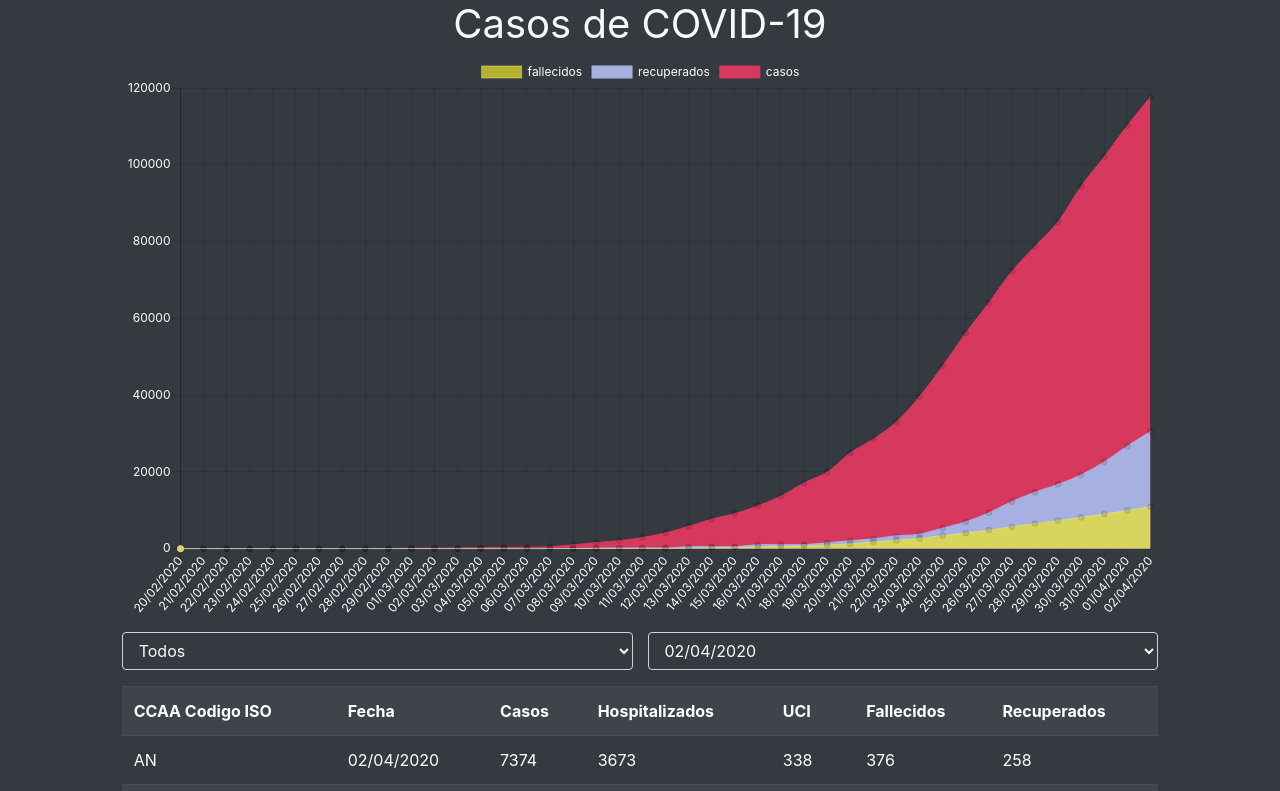
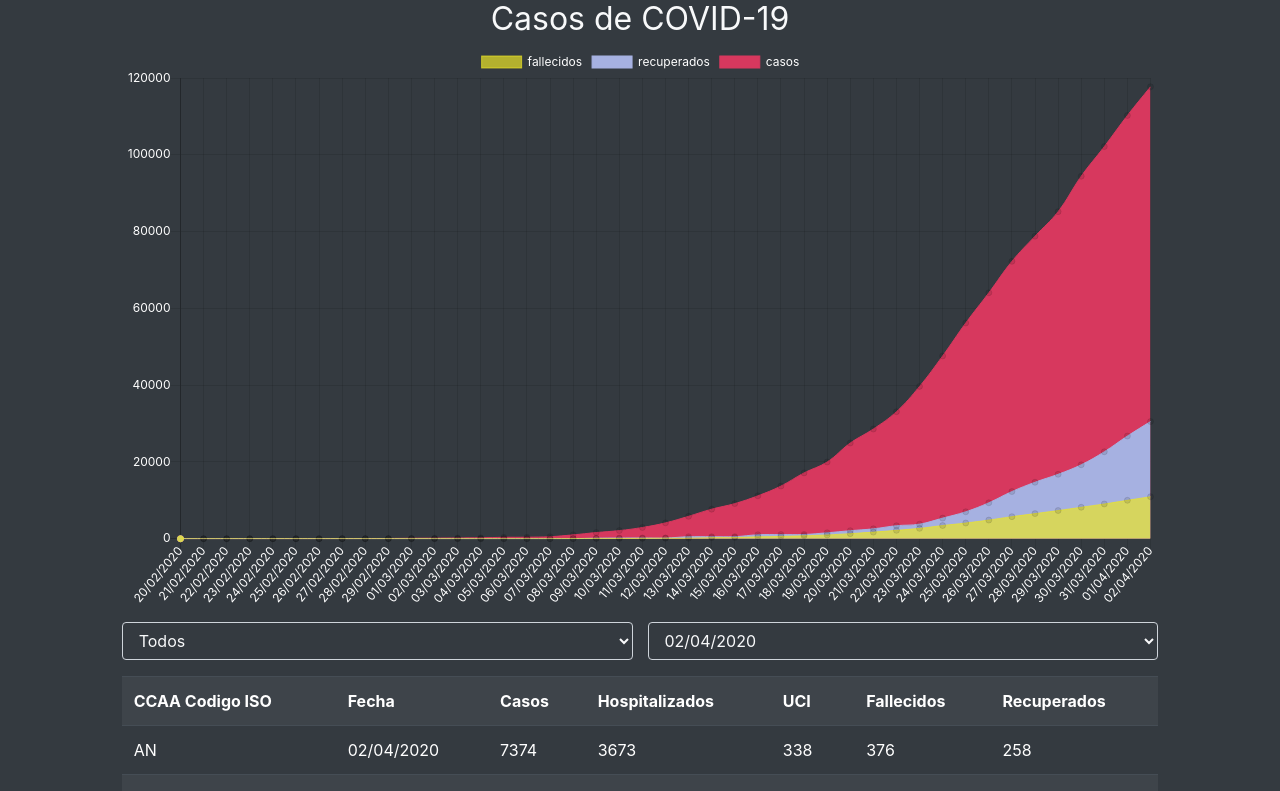
Before and after one commit to sergio9929/COVID-19, a plain HTML site: page index.html in a window 1280 px wide. Shown: the top 791 px of the page. Drawn offline with nearby package versions, Linux system fonts and the light colour scheme.

Commit message:
Add files via upload

```diff
--- a/index.html
+++ b/index.html
@@ -22,6 +22,11 @@
       color: #f2ed6f;
       text-decoration: none;
     }
+    canvas {
+		-moz-user-select: none;
+		-webkit-user-select: none;
+		-ms-user-select: none;
+	}
   </style>
 </head>
 
@@ -29,7 +34,7 @@
   <div class="container-fluid">
     <div class="row justify-content-center">
       <div class="col-xl-10">
-        <h1 class="text-light text-center font-weight-normal">Casos de COVID-19</h1>
+        <h2 class="text-light text-center font-weight-normal">Casos de COVID-19</h2>
         <div id="chartContent" class="mb-3" style="max-height: 70vh; height: 50vw; width: 100%;">
           <canvas class="mb-3" id="myChart"></canvas>
         </div>
--- a/jsFunctions.js
+++ b/jsFunctions.js
@@ -1,4 +1,4 @@
-var opcion="todos";
+var opcion = "todos";
 var maxdate;
 document.addEventListener("DOMContentLoaded", function (event) {
   llenarfechas();
@@ -19,10 +19,10 @@ function grafico(fecha, casos, fallecidos, recuperados) {
         label: 'fallecidos',
         data: fallecidos,
         backgroundColor: [
-          'rgba(	236, 228, 39, .7)'
+          'rgba(236, 228, 39, .7)'
         ],
         borderColor: [
-          'rgba(242, 237, 111, .5)',
+          'rgba(236, 228, 39, .7)',
         ],
         borderWidth: 1
       }, {
@@ -49,12 +49,26 @@ function grafico(fecha, casos, fallecidos, recuperados) {
     },
     options: {
       responsive: true,
+      tooltips: {
+        mode: 'index',
+        intersect: false,
+        position: "nearest",
+        callbacks: {
+          labelColor: function (tooltipItem, chart) {
+            var dataset = chart.config.data.datasets[tooltipItem.datasetIndex];
+            return {
+              backgroundColor: dataset.backgroundColor
+            }
+          }
+        }
+      },
       maintainAspectRatio: false,
       scales: {
         yAxes: [{
+          display: true,
           ticks: {
             beginAtZero: true
-          }
+          },
         }]
       }
     }
@@ -79,12 +93,12 @@ function fechas() {
 
 function llenarfechas() {
   $.ajax({
-    url: 'csvjson.json', //escribe el nombre del archivo
+    url: 'https://raw.githubusercontent.com/sergio9929/COVID-19/master/csvjson.json', //escribe el nombre del archivo
     dataType: 'json',
 
     success: function (a) {
-      maxdate = a[a.length-1].Fecha;
-      for (let i = a.length-1; i > 0; i--) {
+      maxdate = a[a.length - 1].Fecha;
+      for (let i = a.length - 1; i > 0; i--) {
         if (a[i]["CCAA Codigo ISO"] == "RI") {
           document.getElementById("fechas").innerHTML += "<option value=\"" + a[i].Fecha + "\">" + a[i].Fecha + "</option>;"
         }
```
